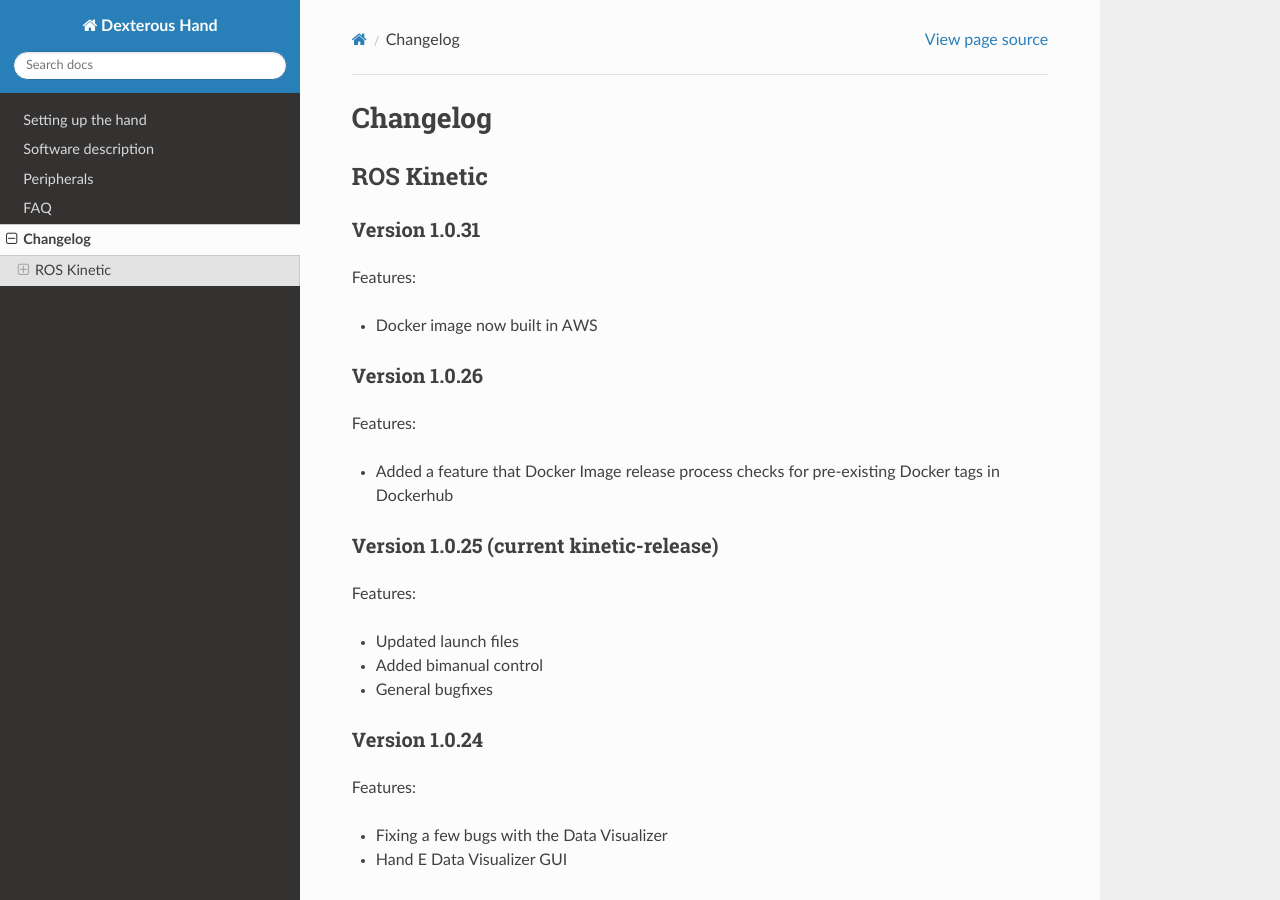
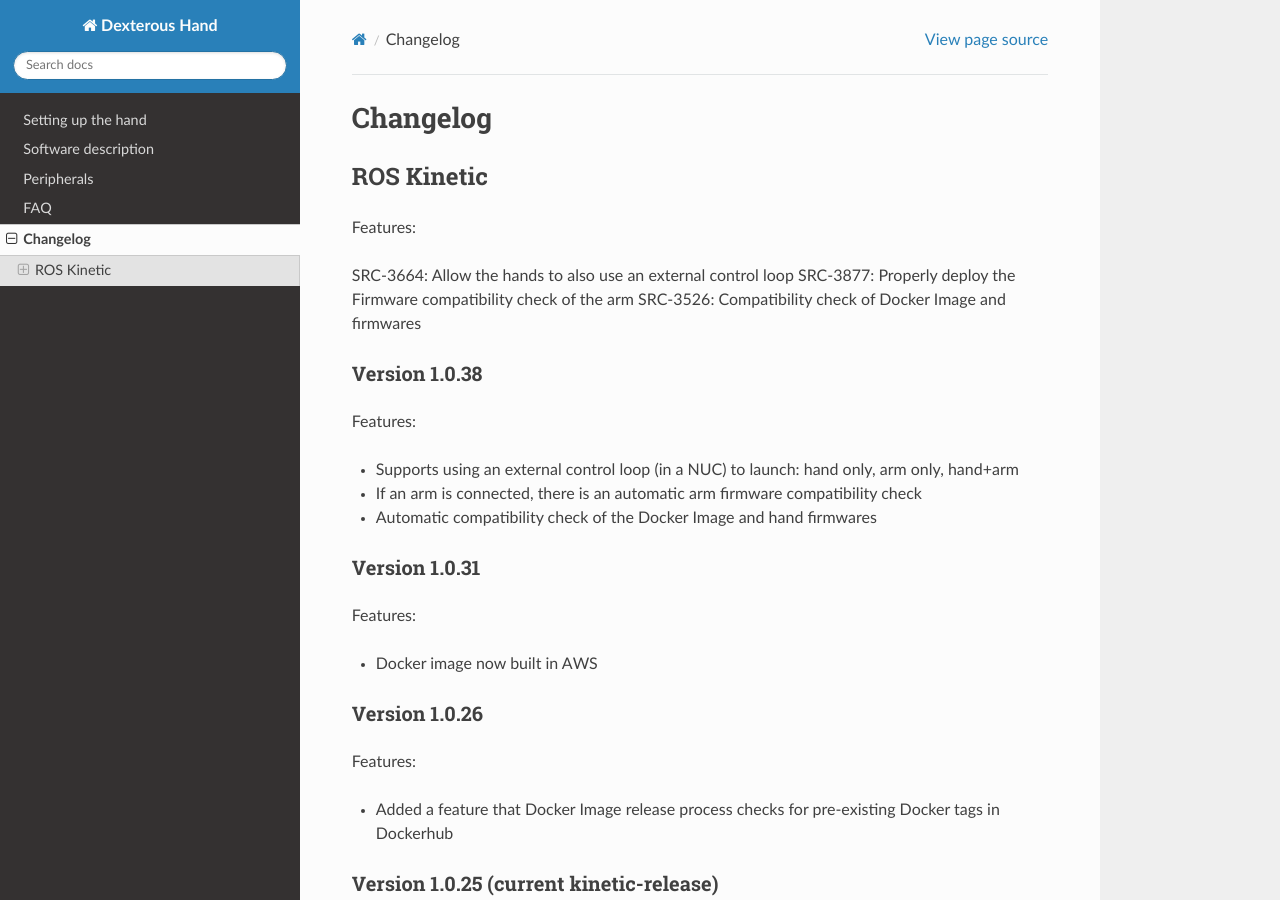
Before and after one commit to shadow-robot/sr_dexterous_hand_documentation, a Sphinx documentation site: the page built from docs/user_guide/5_changelog.md, in a window 1280 px wide and 900 px high. Built offline with Sphinx 7.4.7 and the Read the Docs theme 2.0.0, drawn with Linux system fonts in a browser that asks for light colours.

Commit message:
Update 5_changelog.md

```diff
--- a/docs/user_guide/5_changelog.md
+++ b/docs/user_guide/5_changelog.md
@@ -1,5 +1,20 @@
 # Changelog
 ## ROS Kinetic
+
+
+Features:
+
+SRC-3664: Allow the hands to also use an external control loop
+SRC-3877: Properly deploy the Firmware compatibility check of the arm
+SRC-3526: Compatibility check of Docker Image and firmwares
+
+### Version 1.0.38
+
+Features:
+
+* Supports using an external control loop (in a NUC) to launch: hand only, arm only, hand+arm
+* If an arm is connected, there is an automatic arm firmware compatibility check
+* Automatic compatibility check of the Docker Image and hand firmwares
 
 ### Version 1.0.31
 
```
